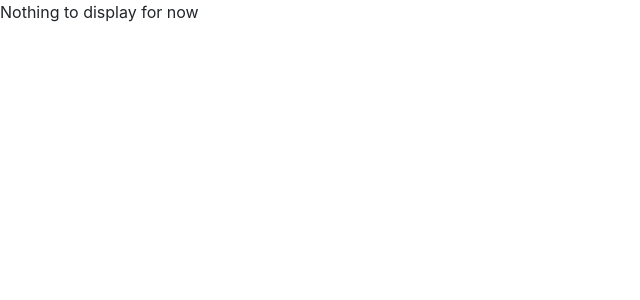
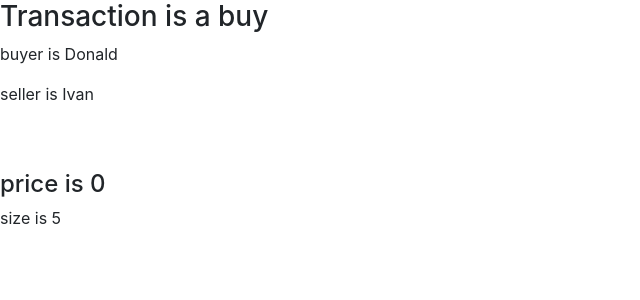
Before and after one commit to ivanpilot/test-observable, an Angular app: page / in a window 1280 px wide. Shown: the top 300 px of the page, without its empty margins (0-640 px from the left). Built offline with nearby package versions, Linux system fonts and the light colour scheme.

Commit message:
implemented observable.create to create an obserable

```diff
--- a/src/app/app.component.html
+++ b/src/app/app.component.html
@@ -1 +1,14 @@
-<bond></bond>
+<div *ngIf="bondsList$ | async as bondsList else nothing">
+  <div *ngFor="let bond of bondsList">
+    <h3>Transaction is a {{ bond.side }}</h3>
+
+    <p>buyer is {{ bond.buyer }}</p>
+    <p>seller is {{ bond.seller }}</p>
+    <br><br>
+    <h4>price is {{ bond.price }}</h4>
+    <p>size is {{ bond.size }}</p>
+  </div>
+</div>
+<ng-template #nothing>
+  <p>nothing</p>
+</ng-template>
--- a/src/app/app.component.ts
+++ b/src/app/app.component.ts
@@ -1,10 +1,35 @@
-import { Component } from '@angular/core';
+import { Component, OnInit } from '@angular/core';
+import { Observable } from 'rxjs';
+import { Bond } from './shared/model/bond';
 
 @Component({
   selector: 'app-root',
   templateUrl: './app.component.html',
   styleUrls: ['./app.component.css']
 })
-export class AppComponent {
-  title = 'app';
+export class AppComponent implements OnInit {
+
+  public bondsList$: Observable<Bond[]>
+  public bondsList: Bond[]
+
+  ngOnInit(){
+    this.bondsList$ = Observable.create(observer => {
+      setInterval(() => {
+        observer.next([{
+          side: "buy",
+          size: Math.floor(Math.random() * 10),
+          price: Math.floor(Math.random() * 100),
+          seller: 'Ivan',
+          buyer: 'Donald'
+        }])
+      }, 3000)
+    })
+
+    // this.bondsList$.subscribe( data => {
+    //   console.log(data)
+    //   this.bondsList = data
+    // })
+  }
+
+
 }
--- a/src/app/app.module.ts
+++ b/src/app/app.module.ts
@@ -20,15 +20,17 @@
 export class AppModule {
 
   constructor(){
-    setTimeout(() => {
-      store.updateData([{
-        side: "buy",
-        size: Math.floor(Math.random() * 10),
-        price: Math.floor(Math.random() * 100),
-        seller: 'Ivan',
-        buyer: 'Donald'
-      }])
-    }, 3000);
+    // setInterval(() => {
+    //   store.updateData([{
+    //     side: "buy",
+    //     size: Math.floor(Math.random() * 10),
+    //     price: Math.floor(Math.random() * 100),
+    //     seller: 'Ivan',
+    //     buyer: 'Donald'
+    //   }])
+    // }, 3000);
+
+
   }
 
 }
--- a/src/app/bond/bond.component.html
+++ b/src/app/bond/bond.component.html
@@ -1,4 +1,5 @@
-<div *ngIf="bonds else nothing">
+<div *ngIf="bonds$ | async as bonds else nothing">
+  <div *ngFor="let bond of bonds">
     <h3>Transaction is a {{ bond.side }}</h3>
 
     <p>buyer is {{ bond.buyer }}</p>
@@ -7,6 +8,7 @@
     <h4>price is {{ bond.price }}</h4>
     <p>size is {{ bond.size }}</p>
   </div>
+</div>
 <ng-template #nothing>
-  <p>Nothing to display for now</p>
+  <p>nothing</p>
 </ng-template>
--- a/src/app/bond/bond.component.ts
+++ b/src/app/bond/bond.component.ts
@@ -10,7 +10,7 @@
 })
 export class BondComponent implements OnInit, Observer<Bond> {
   bonds$: Observable<Bond[]>
-  bonds: Bond[]
+  // bonds: Bond[]
 
   constructor() { }
 
@@ -18,9 +18,10 @@
     store.bonds$.subscribe(this)
   }
 
-  next(data: any){
-    console.log(data)
-    this.bonds = data[0]
+  next = (data) => {
+    // console.log(data)
+    // this.bonds = [...data]
+    this.reader()
   }
 
   error(err){
@@ -31,4 +32,11 @@
     console.log('The observable has completed')
   }
 
+  reader() {
+    this.bonds$ = store.readData()
+  }
+  // reader(): Observable<Bond[]> {
+  //   return store.readData()
+  // }
+
 }
--- a/src/app/store.ts
+++ b/src/app/store.ts
@@ -2,13 +2,16 @@
 import { Bond } from './shared/model/bond';
 
 class DataStore {
-  private bonds: Bond[] = []
-  private bondSubject = new BehaviorSubject([])
+  private bondSubject = new BehaviorSubject<Bond[]>([]);
   public bonds$: Observable<Bond[]> = this.bondSubject.asObservable()
 
   updateData(bonds: Bond[]){
-    this.bonds = [...bonds]
     this.bondSubject.next([...bonds])
+    // this.bondSubject.next([...bonds])
+  }
+
+  readData(): Observable<Bond[]> {
+    return this.bondSubject
   }
 
 }
```
Also changed, not shown: 1 other file (tests, documents, lock files or other folders). Lines whose indentation alone changed are shown as unchanged.
